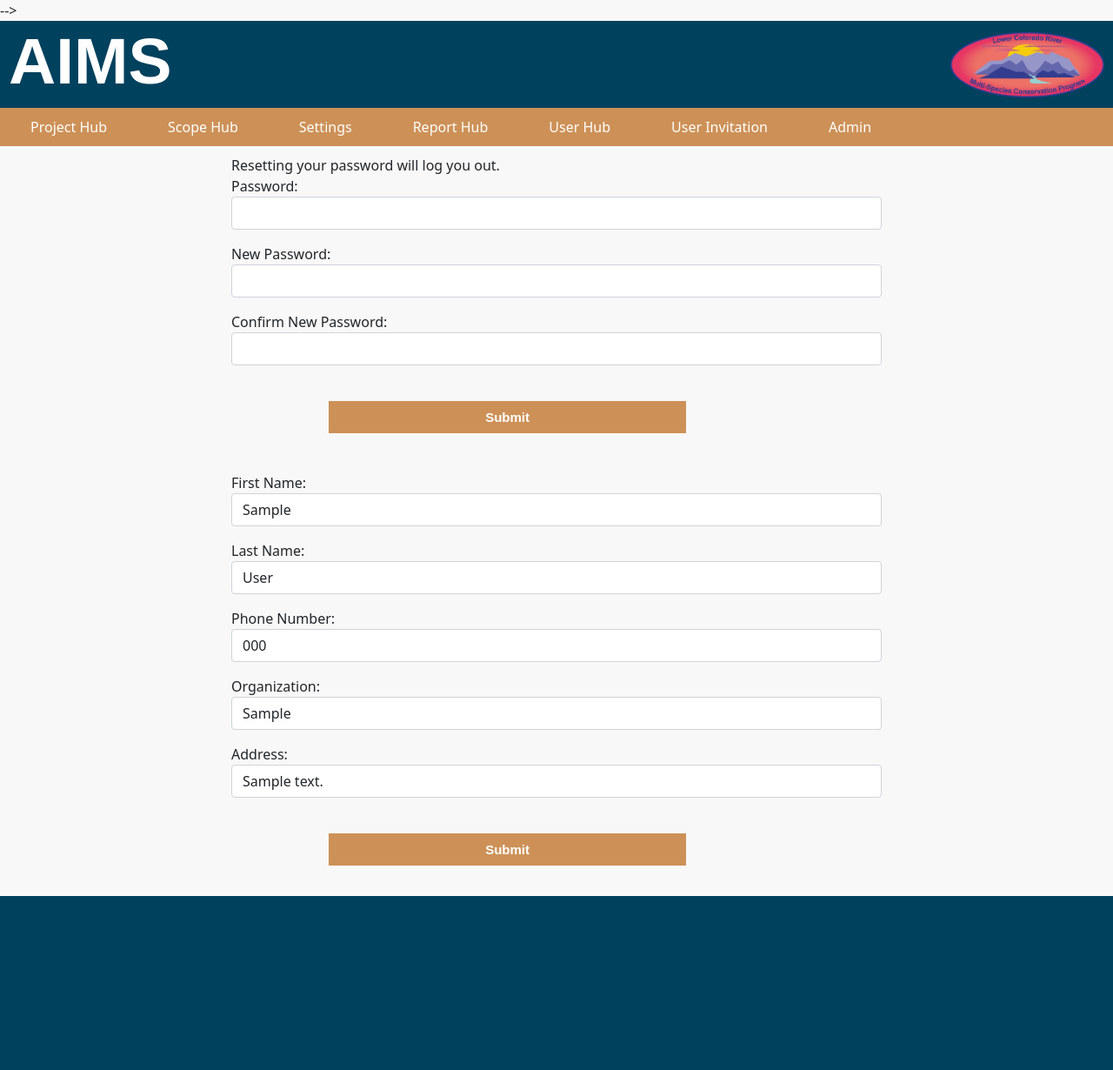
After one commit to Jacob-Karl/Adaptive-Management-and-Information-Management-System, a Django app: page /user_functions/settings/1/ in a window 1280 px wide. The commit adds this page. Shown: the whole page at 87% size. Run offline with Django 3.2, Linux system fonts and the light colour scheme; a user stored in the database is signed in; tables that the repository leaves empty hold one stand-in row (values such as "Sample post"); parts of the project's set-up code (start-up, migrations or seed data) failed here and were passed over; some libraries are stand-ins or nearby versions.

Commit message:
settings update 2

```diff
--- a/templates/universal.html
+++ b/templates/universal.html
@@ -123,7 +123,7 @@
 		<ul>
 			<li><a href="{% url 'projects:hub' %}">Project Hub</a></li>
 			<li><a href="{% url 'scopes:hub' %}">Scope Hub</a></li>
-			<li><a href="">Settings</a></li>
+			<li><a href="{% url 'user_functions:settings' user.id %}">Settings</a></li>
 			{% if user.level is "Lead" or "Admin" %}
 			<li><a href="">Report Hub</a></li>
 			{% endif %}
--- /dev/null
+++ b/templates/user_functions/settings.html
@@ -0,0 +1,74 @@
+{% extends 'universal.html' %}
+{% load static %}
+
+{% block style_block %}
+	.AIMS-header {
+		background-color: #00415D;
+		height: 100px;
+		display: flex;
+		align-items: center;
+		position: relative;
+	}
+	.title {
+		color: #FFFFFF;
+		font: bold 75px arial;
+		margin-left: 10 px;
+		position: absolute;
+		left: 0;
+		padding: 10px;
+	}
+	.Logo{
+		margin-right: 10px;
+		position: absolute;
+		right: 0;
+		height: 75px;
+		width: 177px;
+	}
+	.Button{
+		margin-top: 25px;
+		margin-bottom: 25px;
+		background-color: #CD9157;
+		border: none;
+		color: white;
+		padding: 10px 180px;
+		text-align: center;
+		text-decoration: none;
+		display: inline-block;
+		font: bold 15px arial;
+	}
+	.Filler{
+		margin-top: 25px;
+		margin-bottom: 25px;
+	}
+	footer {
+  		background-color: #00415D;
+		height: 100px;
+	}
+{% endblock %}
+
+{% block title_block %}
+Register
+{% endblock %}
+
+{% block body_block %}
+<div class = "Form">
+	Resetting your password will log you out.
+	<form id = "password_form" action = "{% url 'user_functions:settings' user.id %}" method = "post">
+		{% csrf_token %}
+		{{ password_form.as_p }}
+		<input class = "Button" type = "submit" value = "Submit">
+	</form>
+</div>
+<div class = "Form">
+	<form id = "person_settings_form" action = "{% url 'user_functions:settings' user.id %}" method = "post">
+		{% csrf_token %}
+		{{ person_settings_form.as_p }}
+		<input class = "Button" type = "submit" value = "Submit">
+	</form>
+</div>
+
+<footer>
+
+</footer>
+
+{% endblock %}
```
